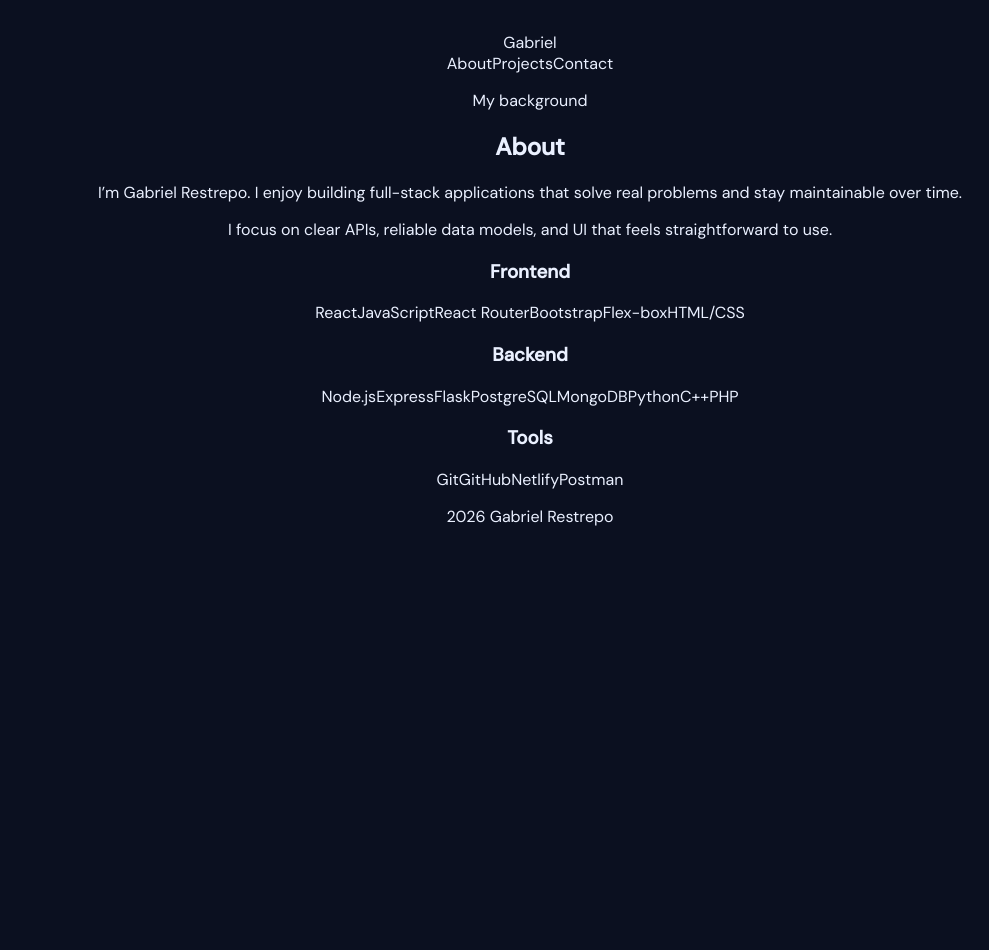
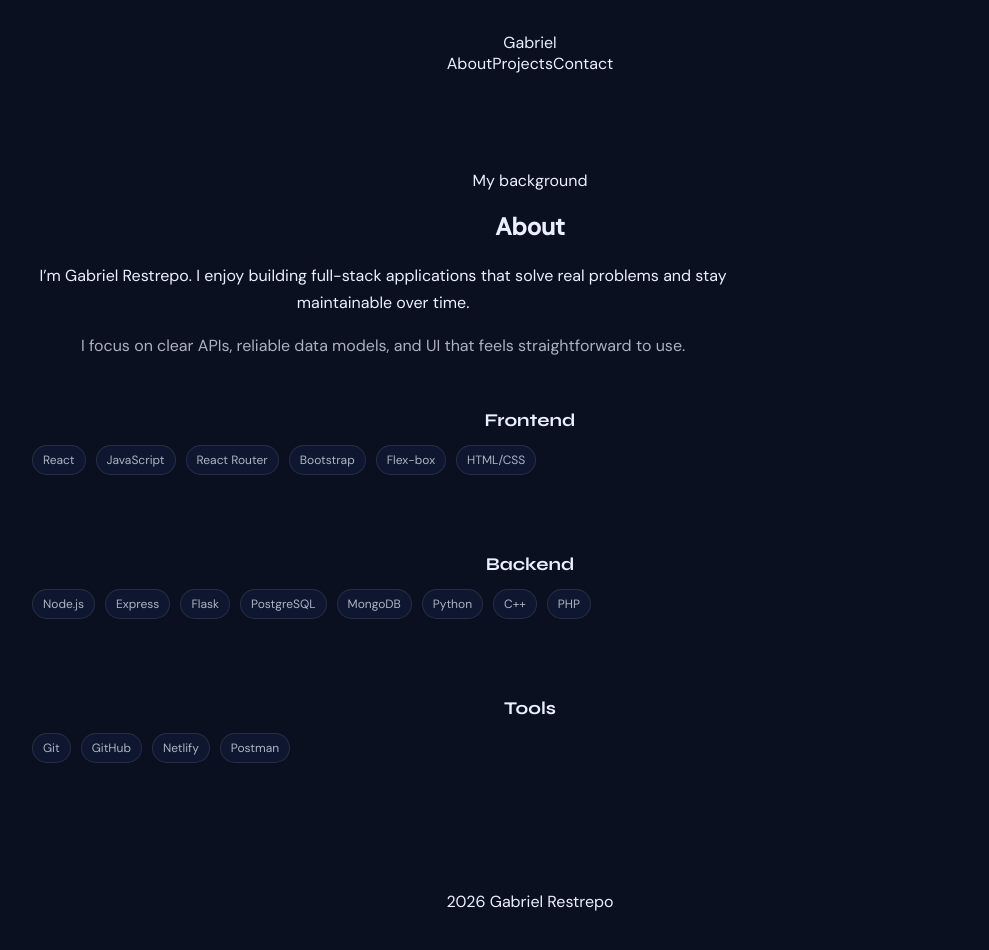
Before and after one commit to gabogara/gabriel-restrepo-portfolio, a React (Vite) app: page /about in a window 1280 px wide. Shown: the top 950 px of the page, without its empty margins (110-1099 px from the left). Before the commit the page ends 800 px from the top, so only its background shows below. Built offline with nearby package versions, Linux system fonts and the light colour scheme.

Commit message:
style: add basic style on AboutPage

```diff
--- a/src/index.css
+++ b/src/index.css
@@ -119,6 +119,29 @@ a {
   margin-top: 18px;
 }
 
+.stackLg {
+  display: flex;
+  flex-direction: column;
+  gap: 14px;
+  margin-top: 18px;
+}
+
+.pill {
+  font-size: 12px;
+  color: rgba(234, 240, 255, 0.72);
+  border: 1px solid rgba(255, 255, 255, 0.1);
+  padding: 6px 10px;
+  border-radius: 999px;
+  background: #0f1730;
+}
+
+.pillWrap {
+  display: flex;
+  flex-wrap: wrap;
+  gap: 10px;
+  margin-top: 14px;
+}
+
 .list {
   margin: 18px 0 0;
   padding-left: 18px;
--- a/src/pages/AboutPage.jsx
+++ b/src/pages/AboutPage.jsx
@@ -3,27 +3,29 @@ import { SKILLS } from "../data/skills";
 
 const AboutPage = () => {
   return (
-    <div>
-      <section>
-        <div>
+    <div className="page">
+      <section className="section">
+        <div className="container">
           <SectionHeader title="About" subtitle="My background" />
 
-          <p>
+          <p className="lead">
             I’m Gabriel Restrepo. I enjoy building full-stack applications that
             solve real problems and stay maintainable over time.
           </p>
-          <p>
+          <p className="lead muted">
             I focus on clear APIs, reliable data models, and UI that feels
             straightforward to use.
           </p>
 
-          <div>
+          <div className="stackLg">
             {SKILLS.map((group) => (
-              <div key={group.category}>
-                <h3>{group.category}</h3>
-                <div>
+              <div key={group.category} className="card">
+                <h3 className="h3">{group.category}</h3>
+                <div className="pillWrap">
                   {group.items.map((s) => (
-                    <span key={s}>{s}</span>
+                    <span key={s} className="pill">
+                      {s}
+                    </span>
                   ))}
                 </div>
               </div>
```
